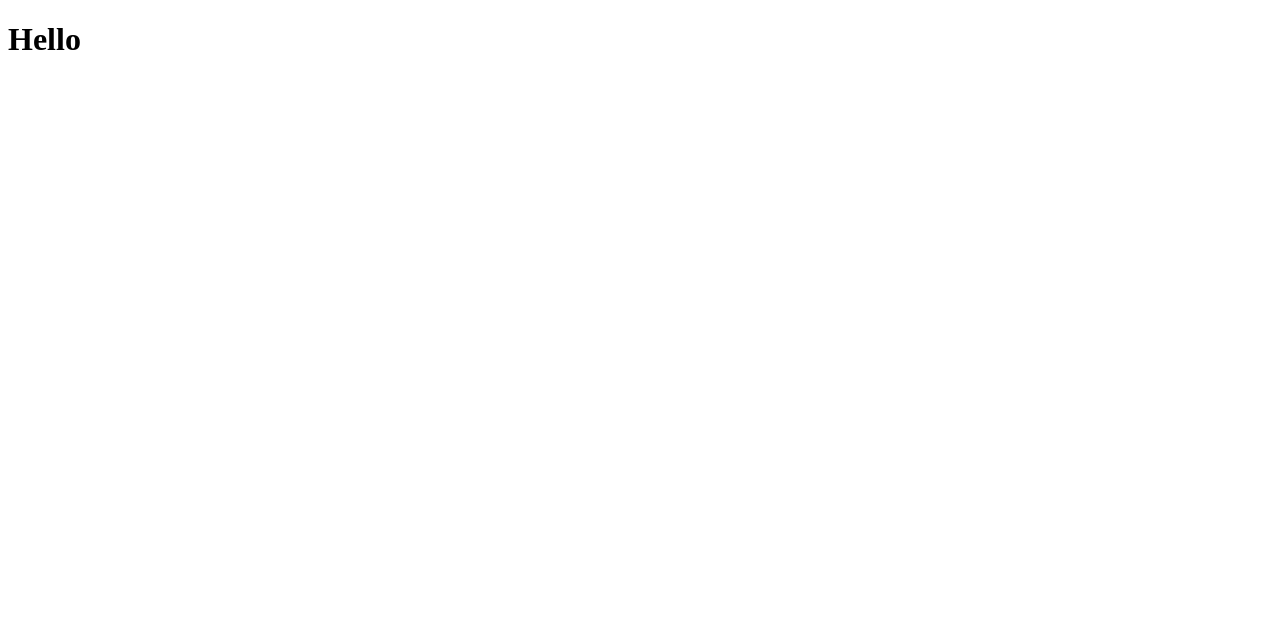
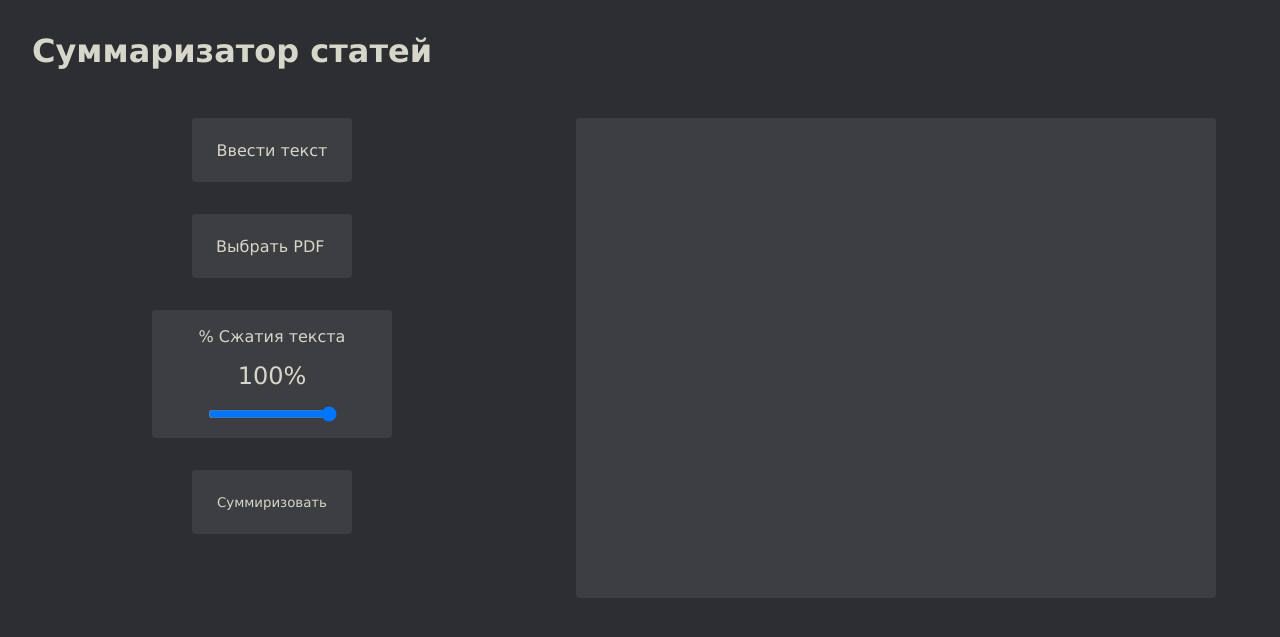
Before and after one commit to popug4iki/biocad, a Flask app: page / in a window 1280 px wide. Before the commit the part shown is almost empty. Shown: the top 637 px of the page. Run offline with Flask 3, Linux system fonts and the light colour scheme.

Commit message:
сообщение

```diff
--- a/templates/index.html
+++ b/templates/index.html
@@ -1,11 +1,51 @@
 <!DOCTYPE html>
-<html lang="en">
+<html lang="ru">
+
 <head>
     <meta charset="UTF-8">
     <meta name="viewport" content="width=device-width, initial-scale=1.0">
-    <title>Document</title>
+    <title>Суммаризатор статей</title>
+
+    <link rel="stylesheet" href="style.css">
+
+    <script src="script.js" defer></script>
 </head>
+
 <body>
-    <h1>Hello</h1>
+    <main>
+        <h1>Суммаризатор статей</h1>
+
+        <div action="" class="menu">
+            <form class="menu__input" action="POST">
+
+                <div class="switch" onclick="togglePdf(this)">Ввести текст</div>
+                <div class="input__file">
+                    <input type="file" id="file-input" accept=".pdf">
+                    <label for="file-input" class="file-button">
+                        <span class="file-button__text"> Выбрать PDF</span>
+                    </label>
+                    <img src="close.svg" class="close" onclick="resetFile()">
+                </div>
+                <div class="input__text show">
+                    <textarea spellcheck="false" id="input__text" placeholder="Ваш текст"></textarea>
+                </div>
+                <div class="input__range">
+                    <span>% Сжатия текста</span>
+                    <span class="procent">100%</span>
+                    <input type="range" id="range-input" min=0 max=100 value=100 oninput="changeProcent()">
+                </div>
+
+                <button class="input-btn">Суммиризовать</button>
+            </form>
+
+            <form action="GET" class="menu__output">
+                <div class="menu__output__text">
+
+                </div>
+
+            </form>
+        </div>
+    </main>
 </body>
+
 </html>
--- /dev/null
+++ b/templates/script.js
@@ -0,0 +1,53 @@
+
+
+document.querySelector('#file-input').addEventListener('change', (event) => {
+    let input = event.target;
+    console.log(input)
+    let file = input.files[0];
+    let name = file.name;
+
+    let btn = document.querySelector('.file-button__text');
+
+    btn.innerHTML = name;
+
+    let cross = document.querySelector('.input__file').querySelector('.close')
+    cross.style.display = "";
+    cross.style.display = "block";
+
+
+})
+
+function resetFile() {
+    let btn = document.querySelector('.file-button__text');
+
+    btn.innerHTML = "Выбрать PDF";
+
+    let cross = document.querySelector('.input__file').querySelector('.close')
+    cross.style.display = "";
+    cross.style.display = "none";
+
+    document.querySelector('#file-input').value = "";
+}
+
+function changeProcent() {
+    let input = document.querySelector('#range-input');
+
+    let proc = document.querySelector('.procent');
+
+    let value = input.value;
+    proc.innerHTML = value + '%';
+}
+
+function togglePdf(elem) {
+    if (elem.textContent == "Ввести текст") {
+        elem.textContent = "Выбрать PDF"
+    } else {
+        elem.textContent = "Ввести текст"
+    }
+
+    document.querySelector(".input__file").classList.toggle("show");
+    document.querySelector(".input__text").classList.toggle("show");
+
+    resetFile()
+    document.querySelector(".input__text").querySelector('textarea').value = "";
+}
--- /dev/null
+++ b/templates/style.css
@@ -0,0 +1,158 @@
+* {
+    margin: 0;
+    padding: 0;
+    box-sizing: border-box;
+    color: rgb(215, 214, 202);
+
+    font-family: Verdana, Geneva, Tahoma, sans-serif;
+}
+
+h1 {
+    color: #d7d6ca;
+}
+
+html {
+    background-color: rgb(44, 46, 49);
+}
+
+main {
+    margin: 2rem;
+}
+
+.menu {
+    margin-top: 3rem;
+    height: 30rem;
+
+    display: flex;
+    flex-direction: row;
+    justify-content: space-between;
+    padding-right: 2rem;
+}
+
+.menu__input {
+    display: flex;
+    flex-direction: column;
+    gap: 2rem;
+}
+
+.input__file,
+.input-btn {
+    background: #3c3e41;
+    display: flex;
+    align-items: center;
+    justify-content: center;
+    height: 4rem;
+    width: 10rem;
+    border-radius: 0.25rem;
+    border: none;
+
+}
+
+.input-btn {
+    cursor: pointer;
+}
+
+.input__range {
+    background: #3c3e41;
+    display: flex;
+    align-items: center;
+    justify-content: center;
+    flex-direction: column;
+    height: 8rem;
+    width: 15rem;
+    gap: 1rem;
+    border-radius: 0.25rem;
+}
+
+.procent {
+    font-size: 1.5rem;
+}
+
+.file-button {
+    display: flex;
+    align-items: center;
+}
+
+.input__file img {
+    background: none;
+    width: 1rem;
+    height: 1rem;
+    display: none;
+
+    cursor: pointer;
+}
+
+#file-input {
+    display: none;
+}
+
+.file-button {
+
+    padding: 1rem 0;
+    cursor: pointer;
+}
+
+.file-button__text {
+    width: 7rem;
+    max-height: 1.25rem;
+    overflow: hidden;
+    text-overflow: ellipsis;
+}
+
+
+.menu__input {
+    width: 30rem;
+    display: flex;
+    align-items: center;
+}
+
+
+.menu__output {
+    width: 40rem;
+    height: 30rem;
+    background: #3c3e41;
+    border-radius: 0.25rem;
+}
+
+.menu__output__text {
+    padding: 1rem;
+    max-width: 40rem;
+    width: 40rem;
+    height: 29rem;
+    max-height: 29rem;
+
+    overflow-y: scroll;
+}
+
+
+.switch {
+    background: #3c3e41;
+    display: flex;
+    align-items: center;
+    justify-content: center;
+    height: 4rem;
+    width: 10rem;
+    border-radius: 0.25rem;
+
+    cursor: pointer;
+}
+
+.show {
+    display: none !important;
+}
+
+.input__text textarea {
+    background: #3c3e41;
+    border: none;
+    width: 28rem;
+    height: 10rem;
+    overflow-y: scroll;
+    overflow-wrap: anywhere;
+    padding: 1rem;
+    resize: none;
+}
+
+input:focus,
+textarea:focus {
+    outline: none;
+}
```
Also changed, not shown: templates/close.svg (added).
